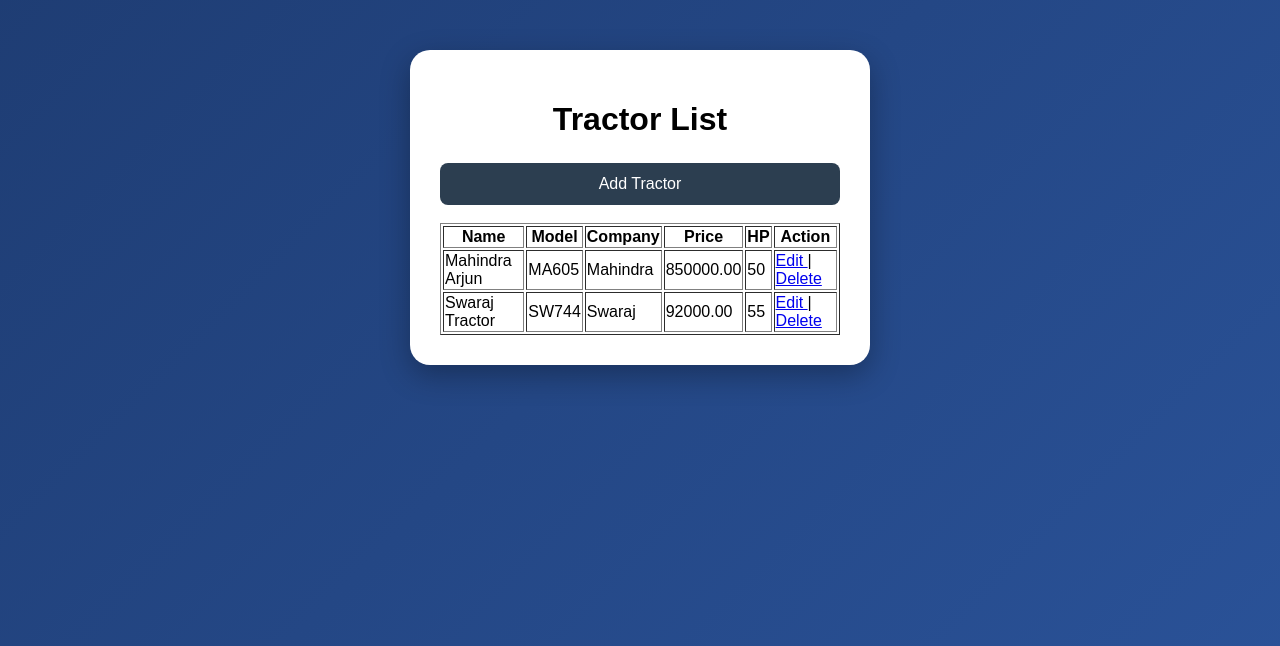
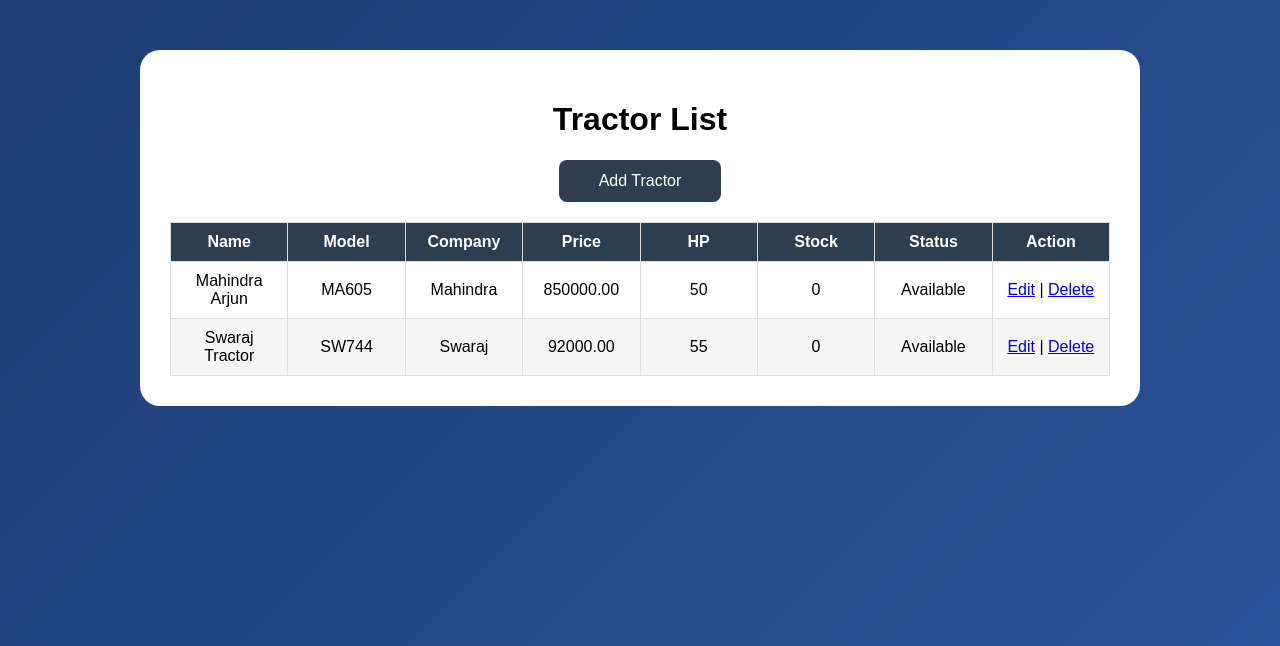
Before and after one commit to Prince11-dev/Tractor-Dealership-Management-System, a Django app: page /tractors/ in a window 1280 px wide. Shown: the part 108-754 px from the top of the page. Run offline with Django 4.2, Linux system fonts and the light colour scheme; data comes from the database, SQL or seed files in the repository; both versions use the stored data as it was after the commit.

Commit message:
Fixed tractor inventory UI and stock tracking

```diff
--- a/inventory/models.py
+++ b/inventory/models.py
@@ -1,11 +1,26 @@
 from django.db import models
 
 class Tractor(models.Model):
+
     tractor_name = models.CharField(max_length=100)
     model_no = models.CharField(max_length=50)
     company_name = models.CharField(max_length=100)
     price = models.DecimalField(max_digits=10, decimal_places=2)
     horsepower = models.IntegerField()
 
+    stock_quantity = models.IntegerField(default=0)
+
+    STOCK_CHOICES = [
+        ('Available','Available'),
+        ('Low Stock','Low Stock'),
+        ('Out of Stock','Out of Stock')
+    ]
+
+    stock_status = models.CharField(
+        max_length=20,
+        choices=STOCK_CHOICES,
+        default='Available'
+    )
+
     def __str__(self):
         return self.tractor_name
--- a/inventory/views.py
+++ b/inventory/views.py
@@ -20,13 +20,24 @@ def add_tractor(request):
         company_name=request.POST['company_name']
         price=request.POST['price']
         horsepower=request.POST['horsepower']
+        stock_quantity=request.POST['stock_quantity']
+
+        stock_status='Available'
+
+        if int(stock_quantity) < 5:
+            stock_status='Low Stock'
+
+        if int(stock_quantity)==0:
+            stock_status='Out of Stock'
 
         Tractor.objects.create(
             tractor_name=tractor_name,
             model_no=model_no,
             company_name=company_name,
             price=price,
-            horsepower=horsepower
+            horsepower=horsepower,
+            stock_quantity=stock_quantity,
+            stock_status=stock_status
         )
 
         return redirect('tractors')
--- a/static/css/style.css
+++ b/static/css/style.css
@@ -13,40 +13,54 @@ nav{
 }
 
 .form-container{
-    width:400px;
+    width:95%;
+    max-width:1000px;
+    margin:50px auto;
     background:white;
-    margin:50px auto;
     padding:30px;
     border-radius:20px;
-    box-shadow:0 10px 30px rgba(0,0,0,0.3);
-}
-
-.form-container h1{
-    text-align:center;
-    margin-bottom:25px;
-}
-
-input,
-textarea{
-    width:100%;
-    padding:12px;
-    margin-bottom:15px;
-    border-radius:8px;
-    border:1px solid #ccc;
     box-sizing:border-box;
 }
 
-button{
-    width:100%;
-    padding:12px;
-    border:none;
-    border-radius:8px;
+h1{
+    text-align:center;
+}
+
+.btn{
+    display:inline-block;
     background:#2c3e50;
     color:white;
-    font-size:16px;
-    cursor:pointer;
+    padding:12px 40px;
+    border-radius:8px;
+    text-decoration:none;
 }
 
-button:hover{
-    background:#1a252f;
+.table-container{
+    width:100%;
+    overflow-x:auto;
 }
+
+table{
+    width:100%;
+    table-layout:fixed;
+    border-collapse:collapse;
+}
+
+th,td{
+    padding:10px;
+    border:1px solid #ddd;
+    text-align:center;
+}
+
+th{
+    background:#2c3e50;
+    color:white;
+}
+
+td{
+    word-wrap:break-word;
+}
+
+tr:nth-child(even){
+    background:#f5f5f5;
+}
--- a/templates/add_tractor.html
+++ b/templates/add_tractor.html
@@ -50,6 +50,12 @@ name="horsepower"
 placeholder="Horsepower"
 required>
 
+<input
+type="number"
+name="stock_quantity"
+placeholder="Stock Quantity"
+required>
+
 <button type="submit">
 Add Tractor
 </button>
--- a/templates/tractors.html
+++ b/templates/tractors.html
@@ -2,7 +2,7 @@
 <html>
 <head>
     {% load static %}
-    <title>Tractors</title>
+    <title>Tractor List</title>
     <link rel="stylesheet" href="{% static 'css/style.css' %}">
 </head>
 
@@ -16,59 +16,59 @@
 
     <h1>Tractor List</h1>
 
-<a href="/tractors/add/">
-    <button>Add Tractor</button>
+    <div style="text-align:center;margin-bottom:20px;">
+        <a href="/tractors/add/" class="btn">
+            Add Tractor
         </a>
+    </div>
 
-<br><br>
+    <div class="table-container">
 
-<table border="1" width="100%">
+        <table>
 
+            <thead>
                 <tr>
                     <th>Name</th>
                     <th>Model</th>
                     <th>Company</th>
                     <th>Price</th>
                     <th>HP</th>
+                    <th>Stock</th>
+                    <th>Status</th>
                     <th>Action</th>
                 </tr>
+            </thead>
+
+            <tbody>
 
             {% for tractor in tractors %}
+            <tr>
 
-<tr>
-    <td>{{tractor.tractor_name}}</td>
-    <td>{{tractor.model_no}}</td>
-    <td>{{tractor.company_name}}</td>
-    <td>{{tractor.price}}</td>
-    <td>{{tractor.horsepower}}</td>
+                <td>{{ tractor.tractor_name }}</td>
+                <td>{{ tractor.model_no }}</td>
+                <td>{{ tractor.company_name }}</td>
+                <td>{{ tractor.price }}</td>
+                <td>{{ tractor.horsepower }}</td>
+                <td>{{ tractor.stock_quantity }}</td>
+                <td>{{ tractor.stock_status }}</td>
 
                 <td>
-
-<a href="/tractors/update/{{tractor.id}}">
-Edit
-</a>
-
+                    <a href="/tractors/update/{{ tractor.id }}">Edit</a>
                     |
-
-<a href="/tractors/delete/{{tractor.id}}">
-Delete
-</a>
-
+                    <a href="/tractors/delete/{{ tractor.id }}">Delete</a>
                 </td>
 
             </tr>
 
-{% empty %}
+            {% endfor %}
 
-<tr>
-<td colspan="6">No tractors found</td>
-</tr>
-
-{% endfor %}
+            </tbody>
 
         </table>
 
     </div>
 
+</div>
+
 </body>
 </html>
```
Also changed, not shown: db.sqlite3, inventory/migrations/0002_tractor_stock_quantity_tractor_stock_status.py (added). Lines whose indentation alone changed are shown as unchanged.
